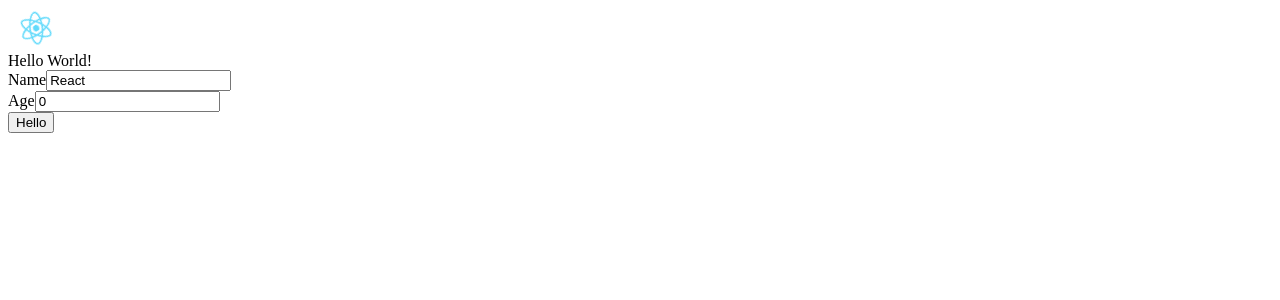
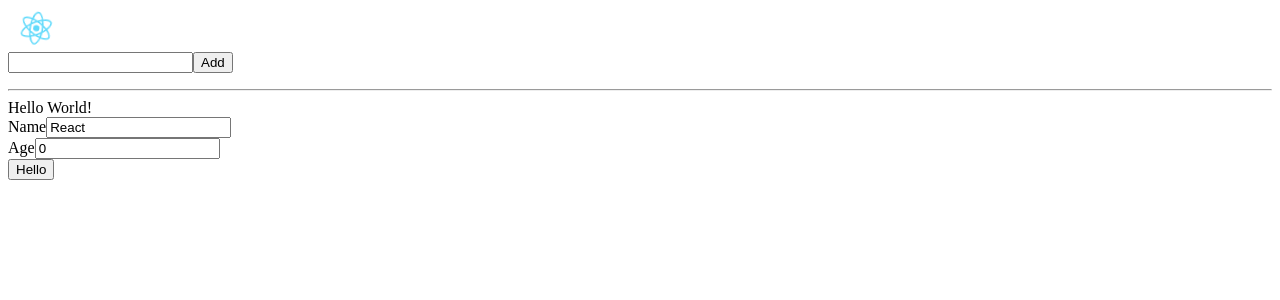
Before and after one commit to JimmyLv/react-basic, a React (Create React App) app: page / in a window 1280 px wide. Shown: the top 300 px of the page. Built offline with nearby package versions, Linux system fonts and the light colour scheme.

Commit message:
added todo list

```diff
--- a/src/App.js
+++ b/src/App.js
@@ -1,5 +1,6 @@
 import React from 'react'
 import './App.css'
+import TodoList from './components/TodoList'
 import { useLocalStorageValue } from './hooks/useLocalStorageValue'
 import logo from './logo.svg'
 
@@ -15,6 +16,10 @@ function App() {
   return (
     <div className="App">
       <img src={logo} className="App-logo" alt="logo" />
+
+      <TodoList />
+
+      <hr/>
       <div>Hello World!</div>
       <form onSubmit={handleSubmit}>
         <div>
--- /dev/null
+++ b/src/components/AddTodo.js
@@ -0,0 +1,25 @@
+import { useLocalStorageValue } from "../hooks/useLocalStorageValue";
+
+export function AddTodo({ addTodo }) {
+  const [newTodo, setNewTodo] = useLocalStorageValue("todo");
+
+  return (
+    <div>
+      <input
+        value={newTodo}
+        onChange={(e) => {
+          setNewTodo(e.target.value);
+        }}
+        type="text"
+      />
+      <button
+        onClick={() => {
+          addTodo(newTodo);
+          setNewTodo("");
+        }}
+      >
+        Add
+      </button>
+    </div>
+  );
+}
--- /dev/null
+++ b/src/components/TodoItem.js
@@ -0,0 +1,3 @@
+export function TodoItem(props) {
+  return <li>{props.item.todo}</li>
+}
--- /dev/null
+++ b/src/components/TodoList.js
@@ -0,0 +1,24 @@
+import { useLocalStorageValue } from "../hooks/useLocalStorageValue";
+import { AddTodo } from "./AddTodo";
+import { Todos } from "./Todos";
+
+export default function TodoList() {
+  const [todos, setTodos] = useLocalStorageValue("todos", []);
+
+  function addTodo(todo) {
+    setTodos([
+      ...todos,
+      {
+        id: +new Date(),
+        todo: todo,
+        completed: false,
+      },
+    ]);
+  }
+  return (
+    <div>
+      <AddTodo addTodo={addTodo} />
+      <Todos todos={todos} />
+    </div>
+  );
+}
--- /dev/null
+++ b/src/components/Todos.js
@@ -0,0 +1,13 @@
+import { TodoItem } from './TodoItem'
+
+export function Todos({ todos = [] }) {
+  return (
+    <div>
+      <ul>
+        {todos.map((item) => (
+          <TodoItem item={item} key={item.id} />
+        ))}
+      </ul>
+    </div>
+  )
+}
--- a/src/hooks/useLocalStorageValue.js
+++ b/src/hooks/useLocalStorageValue.js
@@ -1,14 +1,14 @@
-import React from 'react'
+import React from "react";
 
-export function useLocalStorageValue(key, initValue = '') {
+export function useLocalStorageValue(key, initValue = "") {
   const [value, setValue] = React.useState(
-    localStorage.getItem(key) || initValue,
-  )
+    JSON.parse(localStorage.getItem(key)) || initValue
+  );
 
   React.useEffect(() => {
-    localStorage.setItem(key, value)
-  }, [key, value])
+    localStorage.setItem(key, JSON.stringify(value));
+  }, [key, value]);
   // props, state
 
-  return [value, setValue]
+  return [value, setValue];
 }
```
